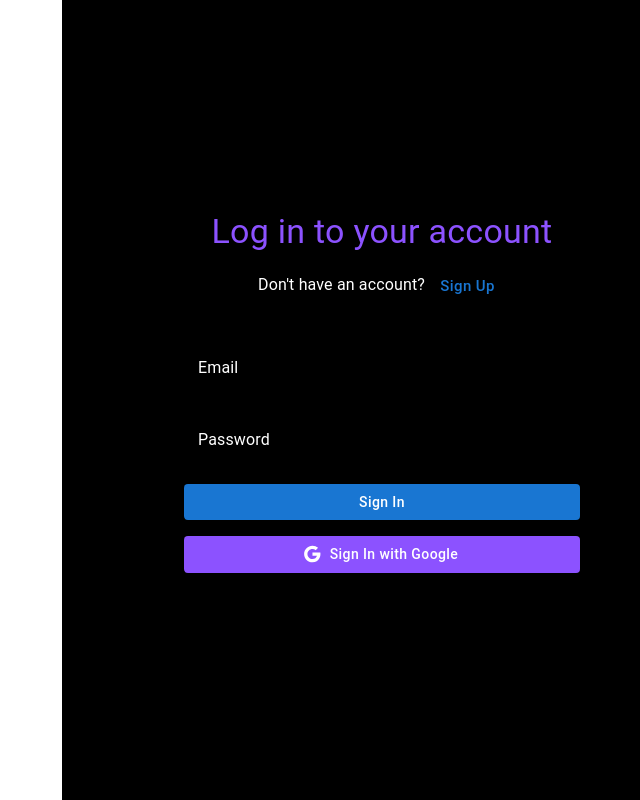
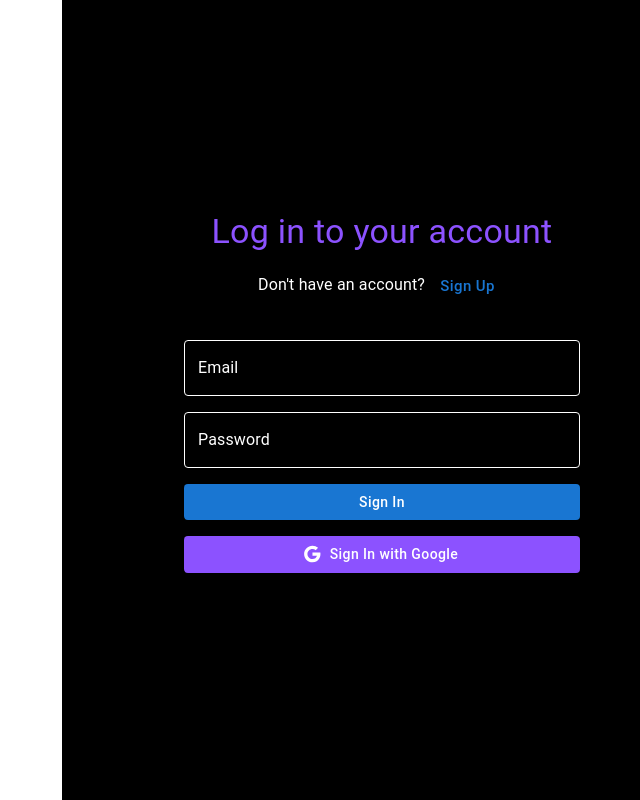
Before and after one commit to Balusu-Revanth/Online-Judge, a React (Create React App) app in the folder online-judge-frontend/: page /signin in a window 1280 px wide. Shown: the whole page, without its empty margins (578-1218 px from the left). Built offline with nearby package versions, Linux system fonts and the light colour scheme; no server answers.

Commit message:
Fix working of PrismJS

```diff
--- a/online-judge-frontend/package.json
+++ b/online-judge-frontend/package.json
@@ -45,5 +45,8 @@
       "last 1 firefox version",
       "last 1 safari version"
     ]
+  },
+  "devDependencies": {
+    "@types/prismjs": "^1.26.4"
   }
 }
--- a/online-judge-frontend/src/components/ProblemDetail.js
+++ b/online-judge-frontend/src/components/ProblemDetail.js
@@ -20,13 +20,14 @@ import CheckCircleIcon from "@mui/icons-material/CheckCircle";
 import Navbar from "./Navbar";
 import Loading from "./Loading";
 import Editor from "react-simple-code-editor";
-import { highlight, languages } from "prismjs/components/prism-core";
+import { highlight, languages } from "prismjs";
 import "prismjs/components/prism-clike";
 import "prismjs/components/prism-javascript";
 import "prismjs/components/prism-c";
 import "prismjs/components/prism-cpp";
 import "prismjs/components/prism-java";
 import "prismjs/components/prism-python";
+import "prismjs/themes/prism-okaidia.css";
 
 const API_URL = process.env.REACT_APP_API_URL;
 
@@ -319,10 +320,13 @@ print(f"The sum of the two numbers is: {sum}")
                 highlight={(code) => highlight(code, languages[language])}
                 padding={10}
                 style={{
-                  fontFamily: '"Fira code", "Fira Mono", monospace',
-                  fontSize: 12,
+                  fontFamily:
+                    'Monaco, Menlo, "Ubuntu Mono", Consolas, source-code-pro, monospace',
+                  fontSize: 14,
                   backgroundColor: "#1e1e1e",
                   color: "#ffffff",
+                  border: "1px solid #333",
+                  borderRadius: "4px",
                 }}
               />
             </CodeEditorContainer>
--- a/online-judge-frontend/src/components/SignIn.js
+++ b/online-judge-frontend/src/components/SignIn.js
@@ -1,12 +1,24 @@
-import React from 'react';
-import { useFormik } from 'formik';
-import * as Yup from 'yup';
-import { auth, googleProvider } from '../config/firebase';
-import { signInWithEmailAndPassword, signInWithPopup, deleteUser } from 'firebase/auth';
-import { useNavigate } from 'react-router-dom';
-import { generateFirebaseAuthErrorMessage } from '../utils/authErrorHandler';
-import { TextField, Button, Container, Typography, Box, Grid, useTheme } from '@mui/material';
-import { Google as GoogleIcon } from '@mui/icons-material';
+import React from "react";
+import { useFormik } from "formik";
+import * as Yup from "yup";
+import { auth, googleProvider } from "../config/firebase";
+import {
+  signInWithEmailAndPassword,
+  signInWithPopup,
+  deleteUser,
+} from "firebase/auth";
+import { useNavigate } from "react-router-dom";
+import { generateFirebaseAuthErrorMessage } from "../utils/authErrorHandler";
+import {
+  TextField,
+  Button,
+  Container,
+  Typography,
+  Box,
+  Grid,
+  useTheme,
+} from "@mui/material";
+import { Google as GoogleIcon } from "@mui/icons-material";
 const API_URL = process.env.REACT_APP_API_URL;
 
 const SignIn = () => {
@@ -14,27 +26,31 @@ const SignIn = () => {
   const theme = useTheme();
   const formik = useFormik({
     initialValues: {
-      email: '',
-      password: ''
+      email: "",
+      password: "",
     },
     validationSchema: Yup.object({
-      email: Yup.string().email('Invalid email address').required('Required'),
-      password: Yup.string().required('Required')
+      email: Yup.string().email("Invalid email address").required("Required"),
+      password: Yup.string().required("Required"),
     }),
     onSubmit: async (values, { setSubmitting, setErrors }) => {
       try {
-        const userCredential = await signInWithEmailAndPassword(auth, values.email, values.password);
+        const userCredential = await signInWithEmailAndPassword(
+          auth,
+          values.email,
+          values.password
+        );
         const idToken = await userCredential.user.getIdToken();
 
         await verifyUserOnBackend(idToken, userCredential.user.email);
 
-        navigate('/home');
+        navigate("/home");
       } catch (error) {
         const errorMessage = generateFirebaseAuthErrorMessage(error);
         setErrors({ submit: errorMessage });
       }
       setSubmitting(false);
-    }
+    },
   });
 
   const handleGoogleSignIn = async () => {
@@ -43,20 +59,20 @@ const SignIn = () => {
       const idToken = await result.user.getIdToken();
 
       const response = await fetch(`${API_URL}/user/get-user`, {
-        method: 'GET',
+        method: "GET",
         headers: {
-          'Content-Type': 'application/json',
-          'Authorization': idToken
-        }
+          "Content-Type": "application/json",
+          Authorization: idToken,
+        },
       });
       if (!response.ok) {
         await deleteUser(result.user);
-        alert('User does not exist. Please sign up first.');
-        navigate('/signup');
+        alert("User does not exist. Please sign up first.");
+        navigate("/signup");
         return;
       }
       await verifyUserOnBackend(idToken, result.user.email);
-      navigate('/home');
+      navigate("/home");
     } catch (error) {
       const errorMessage = generateFirebaseAuthErrorMessage(error);
       formik.setErrors({ submit: errorMessage });
@@ -66,42 +82,42 @@ const SignIn = () => {
   const verifyUserOnBackend = async (idToken, email) => {
     try {
       const response = await fetch(`${API_URL}/auth/signin`, {
-        method: 'POST',
+        method: "POST",
         headers: {
-          'Content-Type': 'application/json',
-          'Authorization': idToken
-        }
+          "Content-Type": "application/json",
+          Authorization: idToken,
+        },
       });
       if (!response.ok) {
         await auth.signOut();
-        throw new Error('Failed to verify user on backend');
+        throw new Error("Failed to verify user on backend");
       }
     } catch (error) {
-      console.error('Error verifying user on backend:', error);
-      formik.setErrors({ submit: 'Failed to verify user on backend' });
+      console.error("Error verifying user on backend:", error);
+      formik.setErrors({ submit: "Failed to verify user on backend" });
     }
   };
 
   return (
-    <Grid container component="main" sx={{ height: '100vh' }}>
+    <Grid container component="main" sx={{ height: "100vh" }}>
       <Grid
         item
         xs={12}
         sm={6}
         md={6}
         sx={{
-          backgroundColor: 'white',
-          display: 'flex',
-          justifyContent: 'center',
-          alignItems: 'center',
-          flexDirection: 'column'
+          backgroundColor: "white",
+          display: "flex",
+          justifyContent: "center",
+          alignItems: "center",
+          flexDirection: "column",
         }}
       >
         <video
           src="/assets/logo/animated-logo.mp4"
           autoPlay
           muted
-          style={{ width: '512px' }}
+          style={{ width: "512px" }}
         />
       </Grid>
       <Grid
@@ -110,22 +126,32 @@ const SignIn = () => {
         sm={6}
         md={6}
         sx={{
-          backgroundColor: 'black',
-          display: 'flex',
-          justifyContent: 'center',
-          alignItems: 'center',
-          flexDirection: 'column',
-          color: 'white'
+          backgroundColor: "black",
+          display: "flex",
+          justifyContent: "center",
+          alignItems: "center",
+          flexDirection: "column",
+          color: "white",
         }}
       >
         <Container maxWidth="xs">
           <Box mb={4} textAlign="center">
-            <Typography variant="h4" component="h1" gutterBottom style={{ color: theme.palette.secondary.main }}>
+            <Typography
+              variant="h4"
+              component="h1"
+              gutterBottom
+              style={{ color: theme.palette.secondary.main }}
+            >
               Log in to your account
             </Typography>
             <Typography variant="body1">
-              Don't have an account?{' '}
-              <Button variant="text" size="large" style={{ textTransform: 'none' }} onClick={() => navigate('/signup')}>
+              Don't have an account?{" "}
+              <Button
+                variant="text"
+                size="large"
+                style={{ textTransform: "none" }}
+                onClick={() => navigate("/signup")}
+              >
                 Sign Up
               </Button>
             </Typography>
@@ -145,11 +171,17 @@ const SignIn = () => {
                 error={formik.touched.email && Boolean(formik.errors.email)}
                 helperText={formik.touched.email && formik.errors.email}
                 variant="outlined"
-                InputLabelProps={{ style: { color: 'white' } }}
-                inputProps={{
-                  style: {
-                    color: 'white',
-                    borderColor: 'white',
+                InputLabelProps={{ style: { color: "white" } }}
+                InputProps={{
+                  sx: {
+                    color: "#ffffff",
+                    "& .MuiOutlinedInput-notchedOutline": {
+                      borderColor: "#ffffff",
+                    },
+                    "&:-webkit-autofill": {
+                      WebkitBoxShadow: "0 0 0 30px #121212 inset",
+                      WebkitTextFillColor: "#ffffff",
+                    },
                   },
                 }}
               />
@@ -164,11 +196,24 @@ const SignIn = () => {
                 onChange={formik.handleChange}
                 onBlur={formik.handleBlur}
                 value={formik.values.password}
-                error={formik.touched.password && Boolean(formik.errors.password)}
+                error={
+                  formik.touched.password && Boolean(formik.errors.password)
+                }
                 helperText={formik.touched.password && formik.errors.password}
                 variant="outlined"
-                InputLabelProps={{ style: { color: 'white' } }}
-                InputProps={{ style: { color: 'white' } }}
+                InputLabelProps={{ style: { color: "white" } }}
+                InputProps={{
+                  sx: {
+                    color: "#ffffff",
+                    "& .MuiOutlinedInput-notchedOutline": {
+                      borderColor: "#ffffff",
+                    },
+                    "&:-webkit-autofill": {
+                      WebkitBoxShadow: "0 0 0 30px #121212 inset",
+                      WebkitTextFillColor: "#ffffff",
+                    },
+                  },
+                }}
               />
             </Box>
             {formik.errors.submit && (
@@ -183,7 +228,7 @@ const SignIn = () => {
                 variant="contained"
                 type="submit"
                 disabled={formik.isSubmitting}
-                style={{ textTransform: 'none' }}
+                style={{ textTransform: "none" }}
               >
                 Sign In
               </Button>
@@ -196,7 +241,7 @@ const SignIn = () => {
               color="secondary"
               startIcon={<GoogleIcon />}
               onClick={handleGoogleSignIn}
-              style={{ textTransform: 'none' }}
+              style={{ textTransform: "none" }}
             >
               Sign In with Google
             </Button>
```
Also changed, not shown: 1 other file (tests, documents, lock files or other folders).
